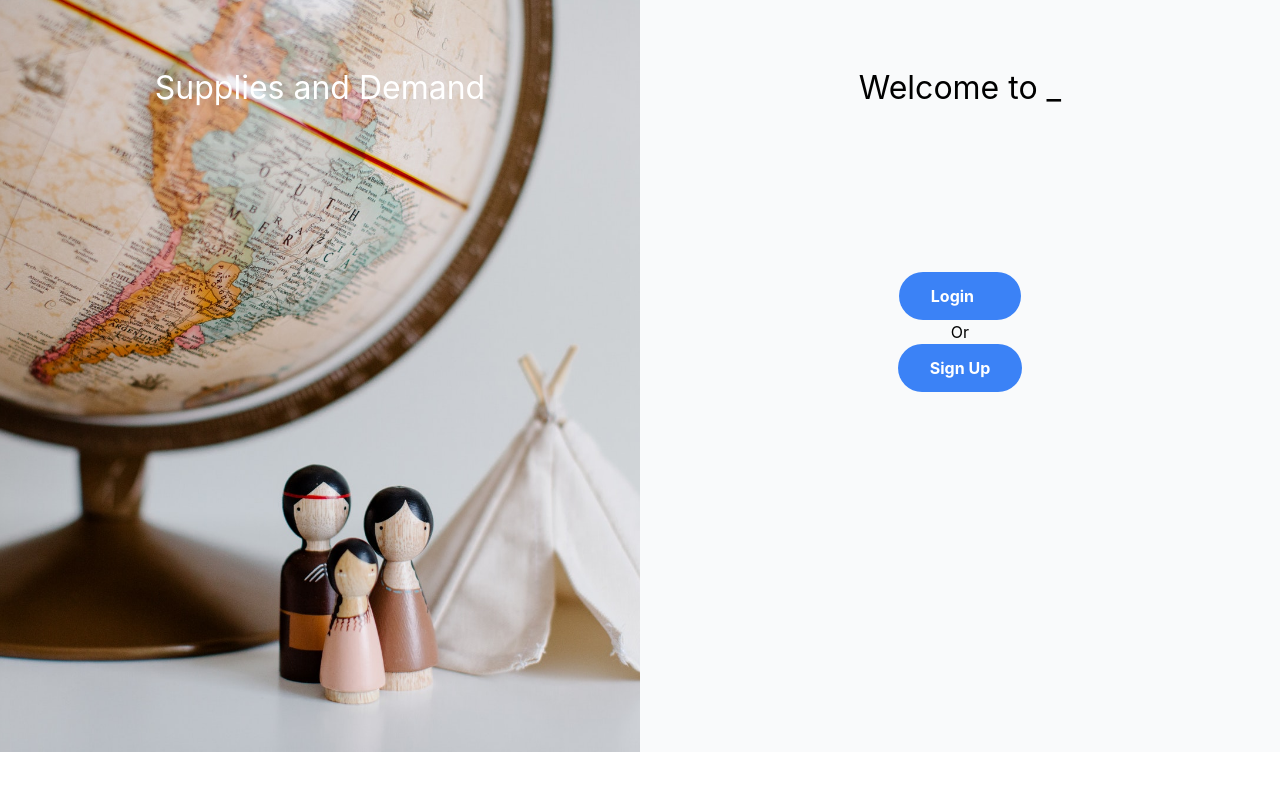
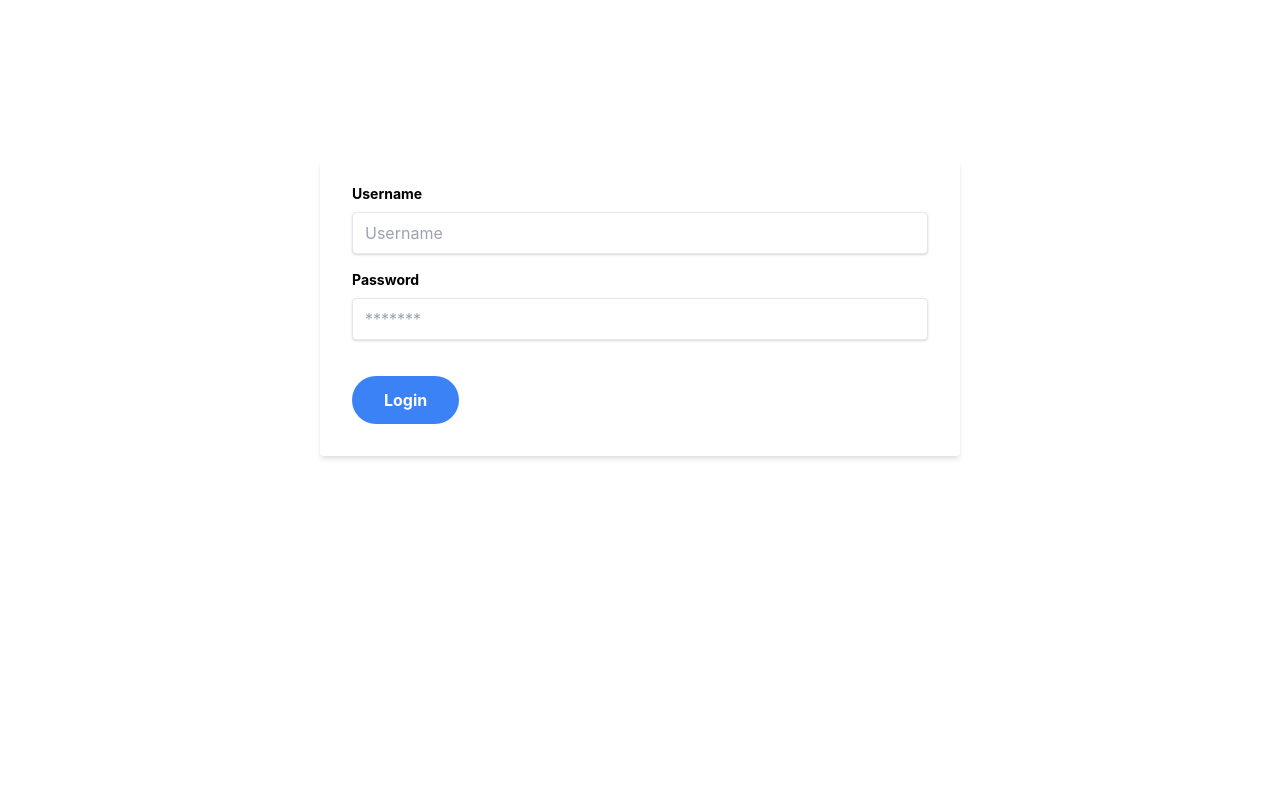
Before and after one commit to ikayz/supplies-and-demand, a React (Create React App) app: page / in a window 1280 px wide. Shown: the top 790 px of the page. Built offline with nearby package versions, Linux system fonts and the light colour scheme; the HTML template or start-up script is replaced by a standard one.

Commit message:
Add sign up form

```diff
--- a/src/App.js
+++ b/src/App.js
@@ -1,11 +1,13 @@
 import { Fragment } from "react";
 import "./App.css";
 import Home from "./components/Home";
+import Form from "./components/Form";
 
 function App() {
   return (
     <Fragment>
-      <Home />
+      {/* <Home /> */}
+      <Form />
     </Fragment>
   );
 }
--- a/src/components/Form.js
+++ b/src/components/Form.js
@@ -0,0 +1,53 @@
+import React from "react";
+import "../index.css";
+
+const Form = () => {
+  return (
+    <div
+      class="bg-white shadow-md rounded px-8 pt-6 pb-8 mb-4 flex flex-col"
+      style={{ width: "40em", margin: "10em auto" }}
+    >
+      <div class="mb-4">
+        <label
+          class="block text-grey-darker text-sm font-bold mb-2"
+          for="username"
+        >
+          Username
+        </label>
+        <input
+          class="shadow appearance-none border rounded w-full py-2 px-3 text-grey-darker"
+          id="username"
+          type="text"
+          placeholder="Username"
+        />
+      </div>
+      <div class="mb-6">
+        <label
+          class="block text-grey-darker text-sm font-bold mb-2"
+          for="password"
+        >
+          Password
+        </label>
+        <input
+          class="shadow appearance-none border border-red rounded w-full py-2 px-3 text-grey-darker mb-3"
+          id="password"
+          type="password"
+          placeholder="*******"
+        />
+      </div>
+      <div class="flex items-center justify-between">
+        <button class="bg-blue-500 hover:bg-blue-700 text-white font-bold px-8 py-3 rounded-full content-right">
+          Login
+        </button>
+        {/* <a
+          class="inline-block align-baseline font-bold text-sm text-blue hover:text-blue-darker"
+          href="#"
+        >
+          Forgot Password?
+        </a> */}
+      </div>
+    </div>
+  );
+};
+
+export default Form;
```
Also changed, not shown: src/components/SignUp.js (added).
